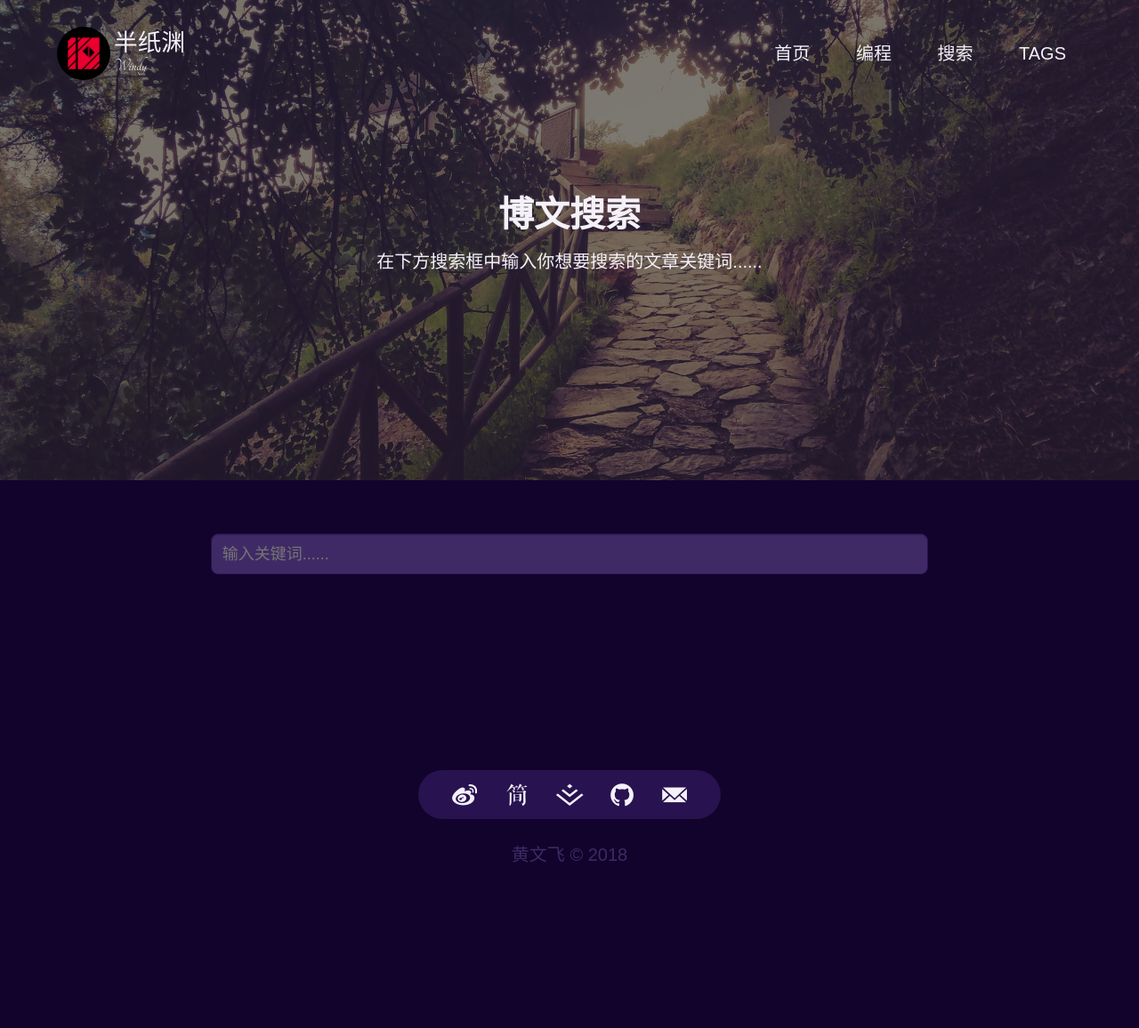
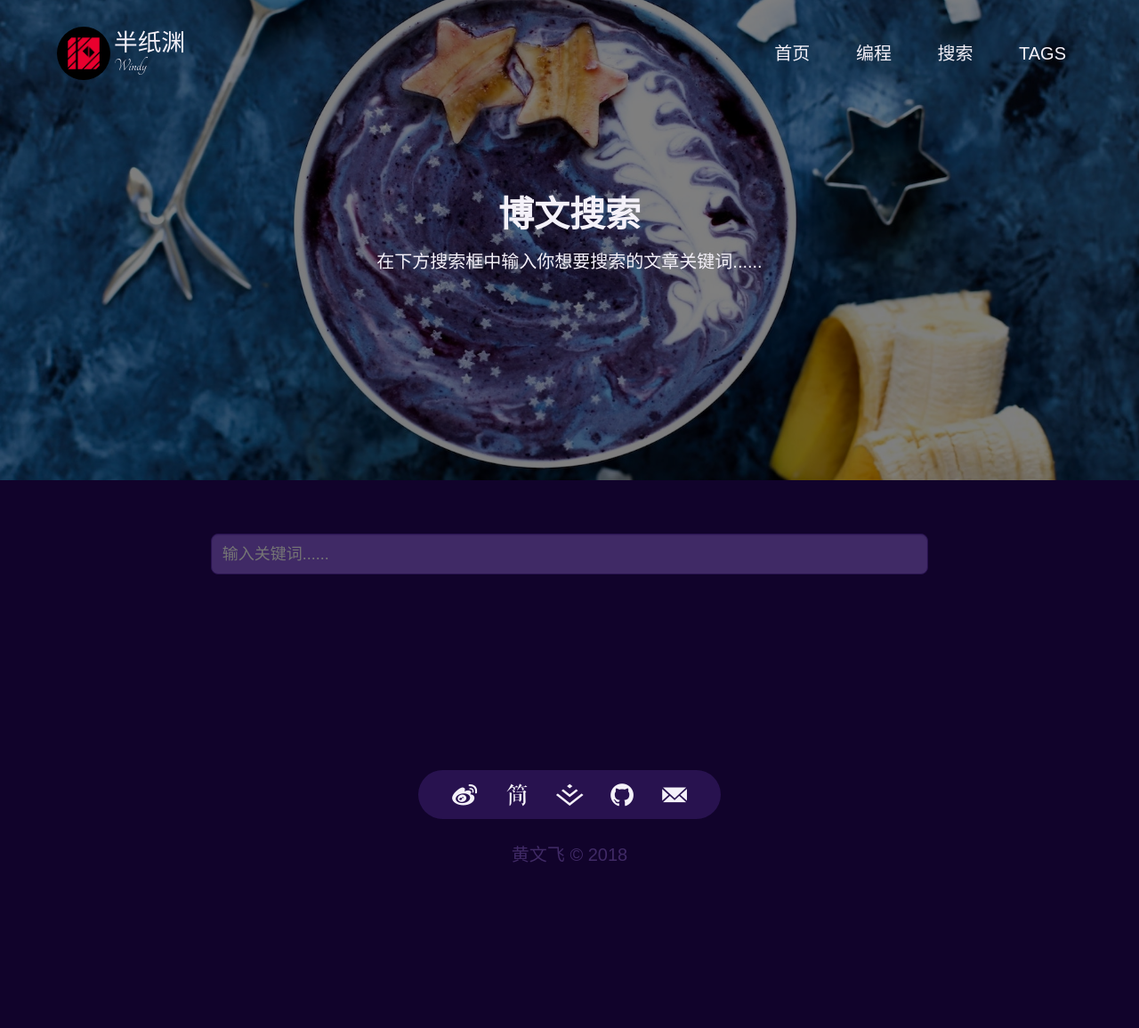
Before and after one commit to huangwenfei/huangwenfei.github.io, a Jekyll site: the page built from blogs/search/index.html, in a window 1280 px wide. Shown: the whole page at 89% size. Built offline with Jekyll 4.4.1, drawn with Linux system fonts in a browser that asks for light colours; some web fonts are replaced; comment, search, counter and statistics services are not loaded.

Commit message:
修改若干图片

```diff
--- a/blogs/search/index.html
+++ b/blogs/search/index.html
@@ -2,7 +2,7 @@
 layout: search
 title: 博文搜索
 subtitle: "在下方搜索框中输入你想要搜索的文章关键词......"
-cover: "assets/images/search/search-header.jpeg"
+cover: "assets/images/search/search-header.jpg"
 ---
 
 <!-- Html Elements for Search -->
```
Also changed, not shown: assets/images/mainheader/favicon.ico, assets/images/post/post-collected-header.jpeg (deleted), assets/images/search/search-header.jpeg (deleted), assets/images/search/search-header.jpg (renamed from assets/images/maincontent/post/cover1.jpg), assets/images/tags/Map.png (deleted), assets/images/tags/Map2.png (deleted), 1 other file.
